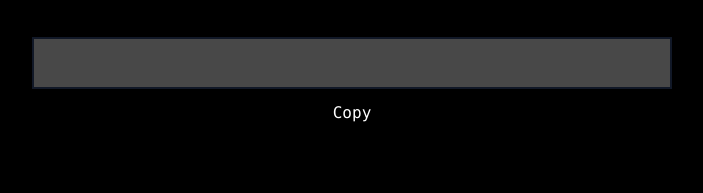
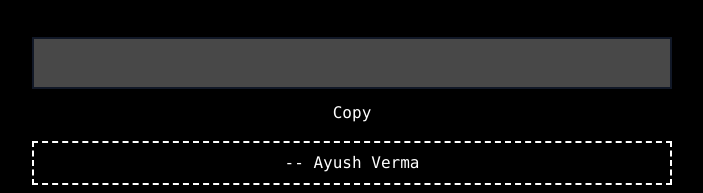
Before and after one commit to Ayushxvx/pass, a Flask app: page / in a window 1280 px wide. Shown: the part 607-800 px from the top of the page, without its empty margins (288-991 px from the left). Run offline with Flask 3, Linux system fonts and the light colour scheme; some libraries are stand-ins or nearby versions.

Commit message:
added my name

```diff
--- a/templates/index.html
+++ b/templates/index.html
@@ -23,6 +23,7 @@
     </form><br>
     <input id="password" class="p-3 m-3 block mx-auto text-center text-white font-mono border-2 border-solid border-gray-900 w-10/12 sm:w-8/12 md:w-6/12" disabled value="{{password}}"></input>
     <button id="copybutton" onclick="copy()" class="text-white bg-black font-mono cursor-pointer block mx-auto text-center">Copy</button>
+    <h3 class="text-white text-center font-mono p-2 border-2 border-dashed border-white w-6/12 mx-auto block mt-4">-- Ayush Verma</h3>
     <script>
         function copy(){
             var textarea = document.createElement("textarea");
```
